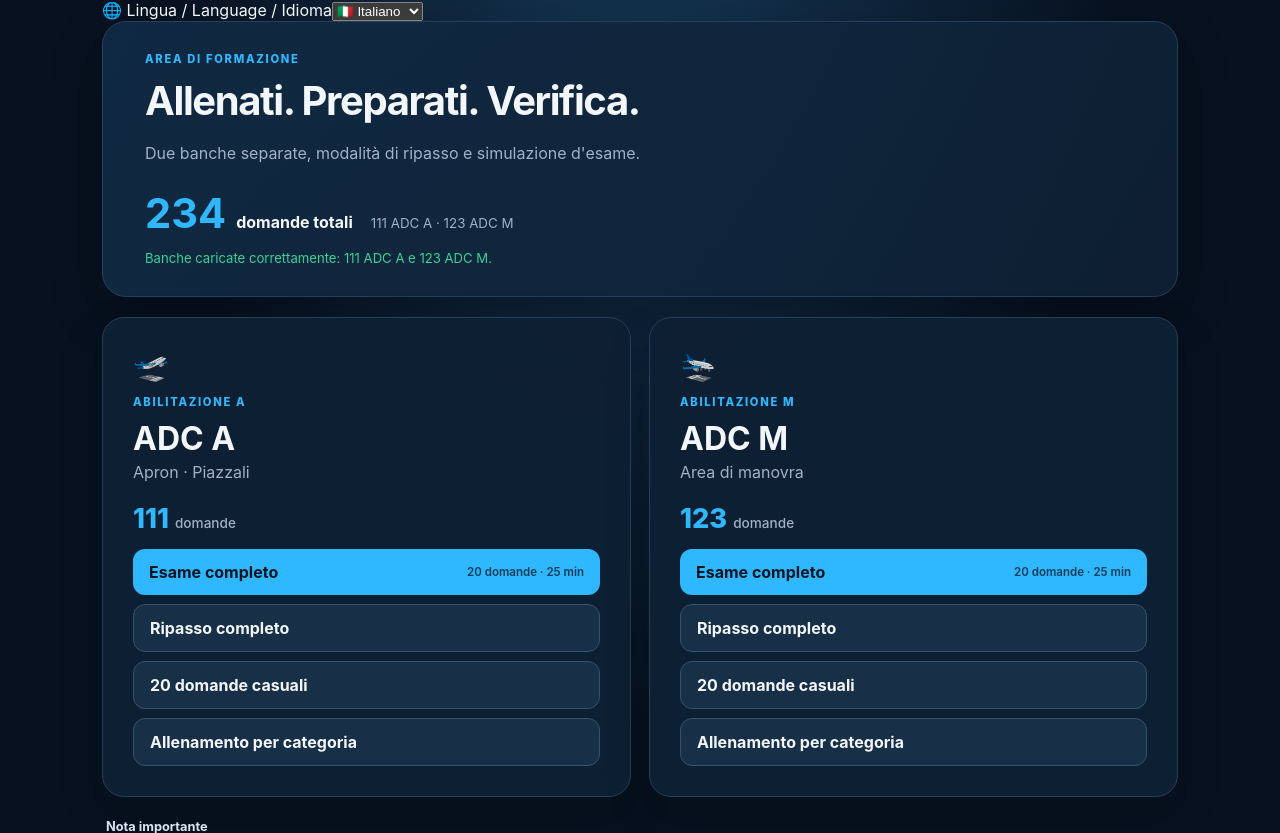
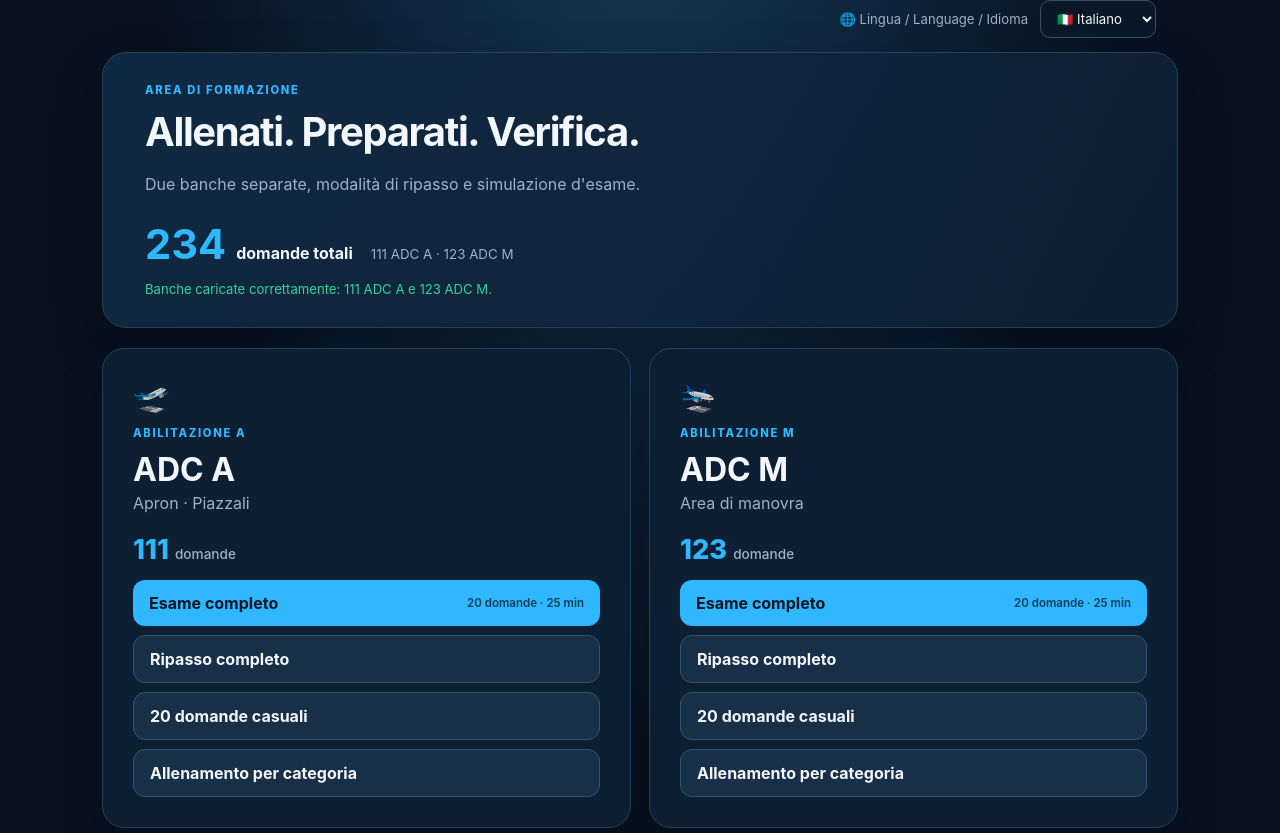
Before and after one commit to mauriziopaladini-netizen/fco-airside-quiz, a web app: page / in a window 1280 px wide. Shown: the part 100-933 px from the top of the page. Run offline with its HTML, style and script files only (its server is not run), Linux system fonts and the light colour scheme; data that the repository does not hold is empty.

Commit message:
Style language selector

```diff
--- a/webapp/styles.css
+++ b/webapp/styles.css
@@ -39,3 +39,8 @@ footer{text-align:center;color:#70869c;padding:20px;font-size:.78rem}
 [hidden]{display:none!important}
 @media(max-width:720px){.bank-grid{grid-template-columns:1fr}.category-list{grid-template-columns:1fr}.top{padding-top:17px}.bank-total{flex-wrap:wrap}.bank-total small{width:100%;margin-left:0}.bank-actions button{min-height:48px}}
 @media(max-width:420px){main{padding:0 13px 24px}.top{padding-left:15px;padding-right:15px}.version{font-size:.58rem}.hero,.bank-card,.panel{border-radius:17px}.section-heading{align-items:flex-start}.result-actions{flex-direction:column;align-items:stretch}.quiz-actions button{padding:12px}}
+
+
+.language-control{max-width:1120px;margin:0 auto 14px;padding:0 22px;display:flex;align-items:center;justify-content:flex-end;gap:12px;color:var(--muted);font-size:.82rem}
+.language-control select{background:#091827;border:1px solid #34516b;border-radius:10px;color:var(--text);padding:9px 12px;font:inherit}
+@media(max-width:520px){.language-control{padding:0 15px;justify-content:space-between}}
```
